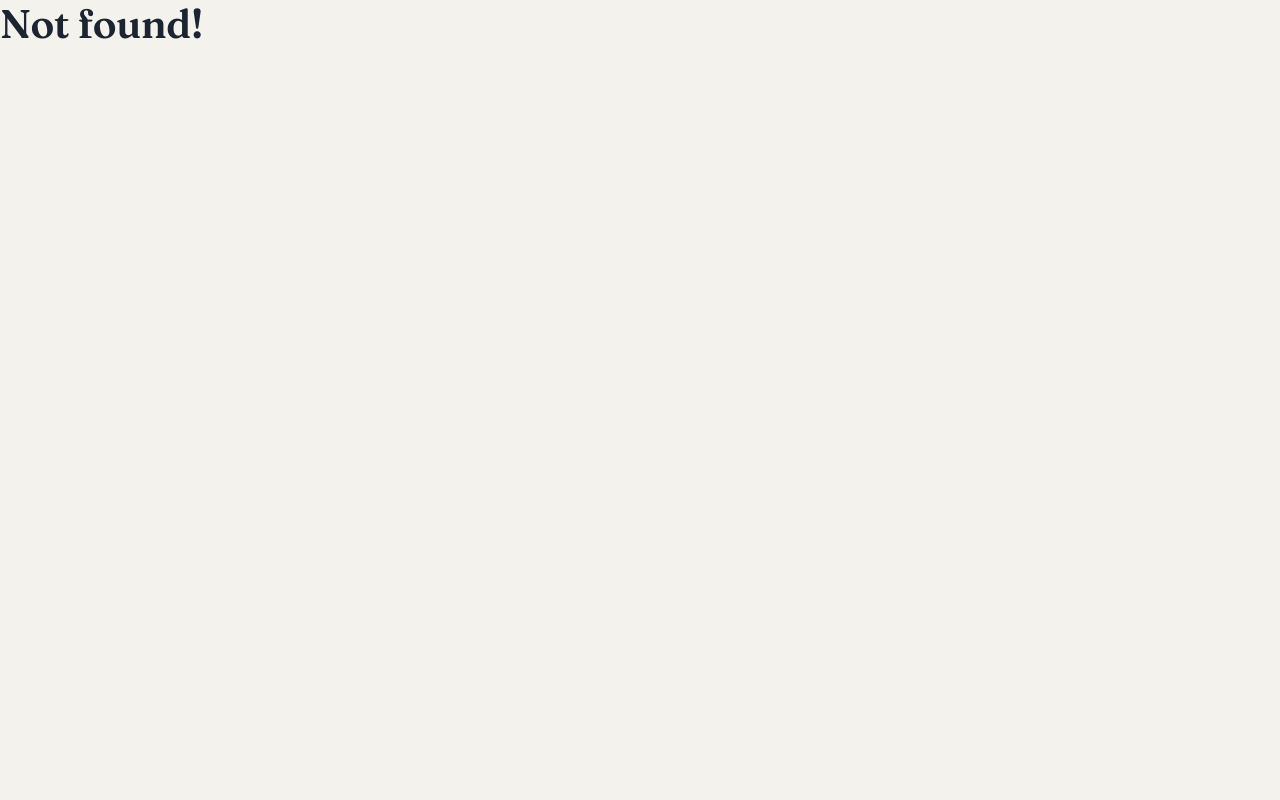
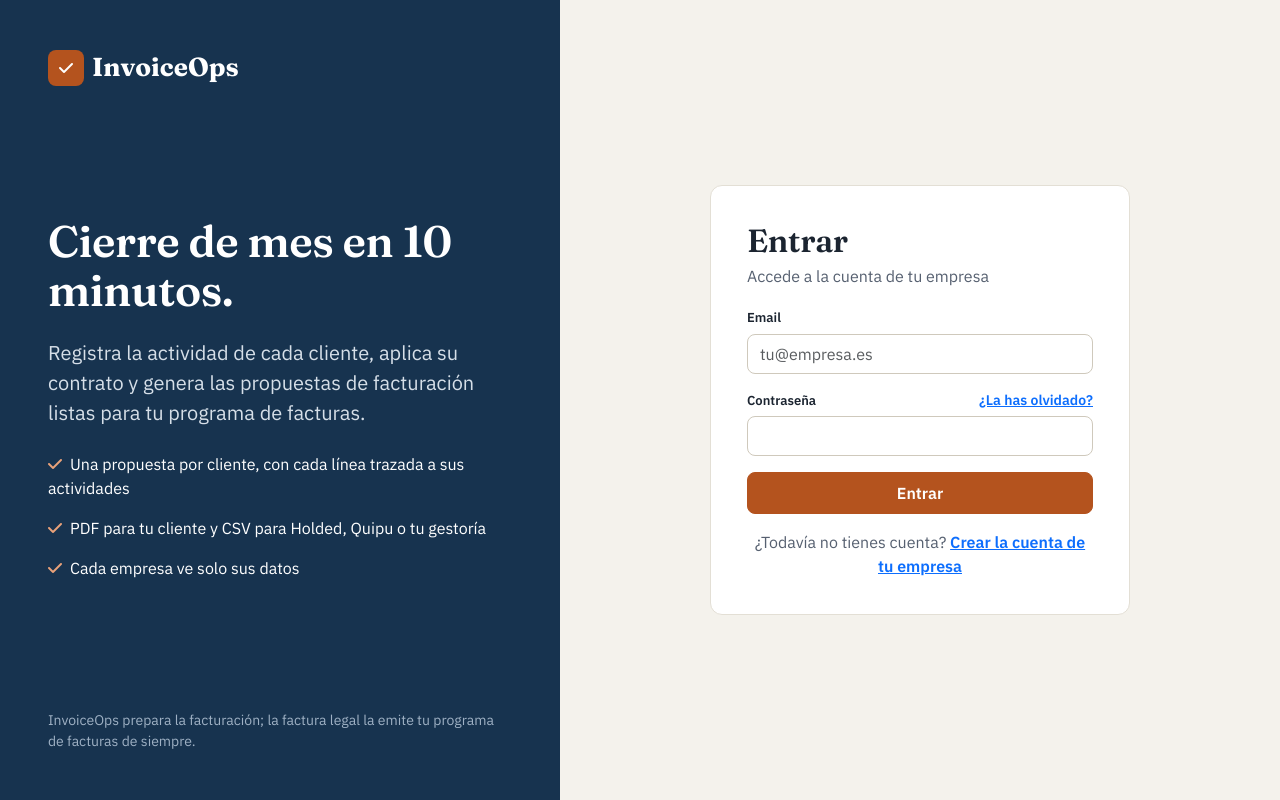
Before and after one commit to JulyBeiner/invoiceops-ai, a React app: page /login in a window 1280 px wide. Before the commit this address had no page. Built offline with nearby package versions, Linux system fonts and the light colour scheme.

Commit message:
Add auth layout and login page

```diff
--- a/src/front/index.css
+++ b/src/front/index.css
@@ -24,16 +24,27 @@ body {
   color: var(--io-text);
   -webkit-font-smoothing: antialiased;
 }
-h1, h2, h3, .io-display {
+h1,
+h2,
+h3,
+.io-display {
   font-family: Fraunces, Georgia, serif;
   font-weight: 600;
   letter-spacing: -0.01em;
 }
-.io-num { font-variant-numeric: tabular-nums; }
-.io-muted { color: var(--io-muted) !important; }
+.io-num {
+  font-variant-numeric: tabular-nums;
+}
+.io-muted {
+  color: var(--io-muted) !important;
+}
 
 /* Buttons */
-.btn { border-radius: 8px; font-weight: 600; padding: 0.5rem 1rem; }
+.btn {
+  border-radius: 8px;
+  font-weight: 600;
+  padding: 0.5rem 1rem;
+}
 .btn-primary {
   --bs-btn-bg: var(--io-accent);
   --bs-btn-border-color: var(--io-accent);
@@ -50,19 +61,41 @@ h1, h2, h3, .io-display {
   --bs-btn-hover-bg: var(--io-ground);
   --bs-btn-hover-border-color: #cfc9bc;
 }
-.btn-link { color: var(--io-navy); font-weight: 600; text-decoration: none; }
+.btn-link {
+  color: var(--io-navy);
+  font-weight: 600;
+  text-decoration: none;
+}
 
 /* Forms */
-.form-control, .form-select { border-radius: 8px; border-color: #cfc9bc; min-height: 40px; }
-.form-control:focus, .form-select:focus {
+.form-control,
+.form-select {
+  border-radius: 8px;
+  border-color: #cfc9bc;
+  min-height: 40px;
+  background-color: #ffffff;
+}
+.form-control:focus,
+.form-select:focus {
   border-color: var(--io-navy);
   box-shadow: 0 0 0 3px rgba(23, 51, 79, 0.15);
 }
-.form-label { font-size: 13px; font-weight: 600; margin-bottom: 6px; }
+.form-label {
+  font-size: 13px;
+  font-weight: 600;
+  margin-bottom: 6px;
+}
 
 /* Cards and tables */
-.card { border: 1px solid var(--io-border); border-radius: 12px; background: var(--io-surface); }
-.table { --bs-table-border-color: var(--io-line); margin-bottom: 0; }
+.card {
+  border: 1px solid var(--io-border);
+  border-radius: 12px;
+  background: var(--io-surface);
+}
+.table {
+  --bs-table-border-color: var(--io-line);
+  margin-bottom: 0;
+}
 .table th {
   font-size: 12px;
   font-weight: 600;
@@ -72,8 +105,13 @@ h1, h2, h3, .io-display {
   border-bottom: 1px solid var(--io-border);
   white-space: nowrap;
 }
-.table td { vertical-align: middle; font-size: 14px; }
-.table tr.io-selected td { background: #eef3f8; }
+.table td {
+  vertical-align: middle;
+  font-size: 14px;
+}
+.table tr.io-selected td {
+  background: #eef3f8;
+}
 
 /* Status badges */
 .io-badge {
@@ -87,14 +125,32 @@ h1, h2, h3, .io-display {
   font-weight: 600;
   white-space: nowrap;
 }
-.io-badge-amber { background: #fcf0d6; color: #7a4e0b; }
-.io-badge-green { background: #e1f2e8; color: #1f6b45; }
-.io-badge-navy { background: #e4ebf3; color: var(--io-navy); }
-.io-badge-gray { background: #eceae3; color: var(--io-muted); }
-.io-badge-red { background: #fbe5e1; color: #9b2c1b; }
+.io-badge-amber {
+  background: #fcf0d6;
+  color: #7a4e0b;
+}
+.io-badge-green {
+  background: #e1f2e8;
+  color: #1f6b45;
+}
+.io-badge-navy {
+  background: #e4ebf3;
+  color: var(--io-navy);
+}
+.io-badge-gray {
+  background: #eceae3;
+  color: var(--io-muted);
+}
+.io-badge-red {
+  background: #fbe5e1;
+  color: #9b2c1b;
+}
 
 /* App layout: sidebar + main */
-.io-app { display: flex; min-height: 100vh; }
+.io-app {
+  display: flex;
+  min-height: 100vh;
+}
 .io-sidebar {
   width: 232px;
   flex-shrink: 0;
@@ -108,7 +164,14 @@ h1, h2, h3, .io-display {
   top: 0;
   height: 100vh;
 }
-.io-brand { display: flex; align-items: center; gap: 10px; padding: 0 6px; color: #ffffff; text-decoration: none; }
+.io-brand {
+  display: flex;
+  align-items: center;
+  gap: 10px;
+  padding: 0 6px;
+  color: #ffffff;
+  text-decoration: none;
+}
 .io-brand-mark {
   width: 30px;
   height: 30px;
@@ -118,8 +181,16 @@ h1, h2, h3, .io-display {
   align-items: center;
   justify-content: center;
 }
-.io-brand-name { font-family: Fraunces, Georgia, serif; font-size: 21px; font-weight: 700; }
-.io-nav { display: flex; flex-direction: column; gap: 4px; }
+.io-brand-name {
+  font-family: Fraunces, Georgia, serif;
+  font-size: 21px;
+  font-weight: 700;
+}
+.io-nav {
+  display: flex;
+  flex-direction: column;
+  gap: 4px;
+}
 .io-nav a {
   display: flex;
   align-items: center;
@@ -132,10 +203,22 @@ h1, h2, h3, .io-display {
   font-weight: 500;
   text-decoration: none;
 }
-.io-nav a:hover { background: rgba(255, 255, 255, 0.08); color: #ffffff; }
-.io-nav a.active { background: rgba(255, 255, 255, 0.14); color: #ffffff; }
-.io-nav i { width: 20px; text-align: center; }
-.io-user { border-top: 1px solid rgba(255, 255, 255, 0.12); padding-top: 16px; }
+.io-nav a:hover {
+  background: rgba(255, 255, 255, 0.08);
+  color: #ffffff;
+}
+.io-nav a.active {
+  background: rgba(255, 255, 255, 0.14);
+  color: #ffffff;
+}
+.io-nav i {
+  width: 20px;
+  text-align: center;
+}
+.io-user {
+  border-top: 1px solid rgba(255, 255, 255, 0.12);
+  padding-top: 16px;
+}
 .io-avatar {
   width: 36px;
   height: 36px;
@@ -147,14 +230,42 @@ h1, h2, h3, .io-display {
   font-size: 13px;
   font-weight: 600;
 }
-.io-main { flex-grow: 1; min-width: 0; padding: 32px 40px; display: flex; flex-direction: column; gap: 24px; }
-.io-page-header { display: flex; align-items: flex-end; justify-content: space-between; gap: 24px; }
-.io-page-header h1 { font-size: 30px; line-height: 1.1; margin: 0; }
-.io-page-header p { margin: 6px 0 0; font-size: 14px; color: var(--io-muted); }
-.io-kpi-value { font-family: Fraunces, Georgia, serif; font-size: 34px; font-weight: 600; line-height: 1; }
+.io-main {
+  flex-grow: 1;
+  min-width: 0;
+  padding: 32px 40px;
+  display: flex;
+  flex-direction: column;
+  gap: 24px;
+}
+.io-page-header {
+  display: flex;
+  align-items: flex-end;
+  justify-content: space-between;
+  gap: 24px;
+}
+.io-page-header h1 {
+  font-size: 30px;
+  line-height: 1.1;
+  margin: 0;
+}
+.io-page-header p {
+  margin: 6px 0 0;
+  font-size: 14px;
+  color: var(--io-muted);
+}
+.io-kpi-value {
+  font-family: Fraunces, Georgia, serif;
+  font-size: 34px;
+  font-weight: 600;
+  line-height: 1;
+}
 
 /* Auth screens (login, register, forgot, reset) */
-.io-auth { display: flex; min-height: 100vh; }
+.io-auth {
+  display: flex;
+  min-height: 100vh;
+}
 .io-auth-panel {
   width: 46%;
   max-width: 560px;
@@ -165,15 +276,42 @@ h1, h2, h3, .io-display {
   justify-content: space-between;
   padding: 48px;
 }
-.io-auth-panel h1 { color: #ffffff; font-size: 44px; line-height: 1.1; }
-.io-auth-panel p { color: #d6dfe8; }
-.io-auth-form { flex-grow: 1; display: flex; align-items: center; justify-content: center; padding: 48px 24px; }
-.io-auth-card { width: 100%; max-width: 420px; padding: 36px; }
+.io-auth-panel h1 {
+  color: #ffffff;
+  font-size: 44px;
+  line-height: 1.1;
+}
+.io-auth-panel p {
+  color: #d6dfe8;
+}
+.io-auth-form {
+  flex-grow: 1;
+  display: flex;
+  align-items: center;
+  justify-content: center;
+  padding: 48px 24px;
+}
+.io-auth-card {
+  width: 100%;
+  max-width: 420px;
+  padding: 36px;
+}
 
 /* Toast (small notice, top right) */
-.io-toast { position: fixed; top: 20px; right: 20px; z-index: 1080; min-width: 260px; }
+.io-toast {
+  position: fixed;
+  top: 20px;
+  right: 20px;
+  z-index: 1080;
+  min-width: 260px;
+}
 
 @media (max-width: 900px) {
-  .io-auth-panel, .io-sidebar { display: none; }
-  .io-main { padding: 20px; }
+  .io-auth-panel,
+  .io-sidebar {
+    display: none;
+  }
+  .io-main {
+    padding: 20px;
+  }
 }
--- /dev/null
+++ b/src/front/pages/AuthLayout.jsx
@@ -0,0 +1,50 @@
+import { Outlet } from "react-router-dom";
+
+// Frame shared by login, register, forgot and reset pages: brand panel + card.
+export const AuthLayout = () => {
+    return (
+        <div className="io-auth">
+            <section className="io-auth-panel">
+                <div className="d-flex align-items-center gap-2">
+                    <span className="io-brand-mark" style={{ width: 36, height: 36 }}>
+                        <i className="fa-solid fa-check text-white"></i>
+                    </span>
+                    <span className="io-brand-name" style={{ fontSize: 26 }}>InvoiceOps</span>
+                </div>
+
+                <div>
+                    <h1 className="mb-4">Cierre de mes en 10 minutos.</h1>
+                    <p className="fs-5 mb-4">
+                        Registra la actividad de cada cliente, aplica su contrato y genera las
+                        propuestas de facturación listas para tu programa de facturas.
+                    </p>
+                    <ul className="list-unstyled d-flex flex-column gap-3 mb-0">
+                        <li>
+                            <i className="fa-solid fa-check me-2" style={{ color: "#e9a27a" }}></i>
+                            Una propuesta por cliente, con cada línea trazada a sus actividades
+                        </li>
+                        <li>
+                            <i className="fa-solid fa-check me-2" style={{ color: "#e9a27a" }}></i>
+                            PDF para tu cliente y CSV para Holded, Quipu o tu gestoría
+                        </li>
+                        <li>
+                            <i className="fa-solid fa-check me-2" style={{ color: "#e9a27a" }}></i>
+                            Cada empresa ve solo sus datos
+                        </li>
+                    </ul>
+                </div>
+
+                <p className="small mb-0" style={{ color: "#9fb1c4" }}>
+                    InvoiceOps prepara la facturación; la factura legal la emite tu programa de
+                    facturas de siempre.
+                </p>
+            </section>
+
+            <section className="io-auth-form">
+                <div className="card io-auth-card">
+                    <Outlet />
+                </div>
+            </section>
+        </div>
+    );
+};
--- /dev/null
+++ b/src/front/pages/Login.jsx
@@ -0,0 +1,89 @@
+import { useState } from "react";
+import { Link, useNavigate } from "react-router-dom";
+import { api, ApiError } from "../api";
+import useGlobalReducer from "../hooks/useGlobalReducer";
+
+export const Login = () => {
+    const { dispatch } = useGlobalReducer();
+    const navigate = useNavigate();
+    const [email, setEmail] = useState("");
+    const [password, setPassword] = useState("");
+    const [error, setError] = useState(null);
+    const [loading, setLoading] = useState(false);
+
+    const handleSubmit = async (event) => {
+        event.preventDefault();
+        setError(null);
+        setLoading(true);
+        try {
+            const data = await api("/auth/login", {
+                method: "POST",
+                body: { email, password },
+            });
+            dispatch({ type: "login", payload: data });
+            navigate("/");
+        } catch (err) {
+            if (err instanceof ApiError && err.status === 401) {
+                setError("Email o contraseña incorrectos.");
+            } else {
+                setError("No hemos podido entrar. Inténtalo de nuevo.");
+            }
+        } finally {
+            setLoading(false);
+        }
+    };
+
+    return (
+        <form onSubmit={handleSubmit} className="d-flex flex-column gap-3">
+            <div>
+                <h2 className="mb-1">Entrar</h2>
+                <p className="io-muted mb-0">Accede a la cuenta de tu empresa</p>
+            </div>
+
+            {error && (
+                <div className="alert alert-danger py-2 mb-0" role="alert">
+                    {error}
+                </div>
+            )}
+
+            <div>
+                <label htmlFor="email" className="form-label">Email</label>
+                <input
+                    id="email"
+                    type="email"
+                    className="form-control"
+                    placeholder="tu@empresa.es"
+                    autoComplete="username"
+                    value={email}
+                    onChange={(e) => setEmail(e.target.value)}
+                    required
+                />
+            </div>
+
+            <div>
+                <div className="d-flex justify-content-between align-items-baseline">
+                    <label htmlFor="password" className="form-label">Contraseña</label>
+                    <Link to="/forgot-password" className="small fw-semibold">¿La has olvidado?</Link>
+                </div>
+                <input
+                    id="password"
+                    type="password"
+                    className="form-control"
+                    autoComplete="current-password"
+                    value={password}
+                    onChange={(e) => setPassword(e.target.value)}
+                    required
+                />
+            </div>
+
+            <button type="submit" className="btn btn-primary" disabled={loading}>
+                {loading ? "Entrando…" : "Entrar"}
+            </button>
+
+            <p className="text-center io-muted mb-0">
+                ¿Todavía no tienes cuenta?{" "}
+                <Link to="/register" className="fw-semibold">Crear la cuenta de tu empresa</Link>
+            </p>
+        </form>
+    );
+};
--- a/src/front/routes.jsx
+++ b/src/front/routes.jsx
@@ -1,30 +1,32 @@
-// Import necessary components and functions from react-router-dom.
-
 import {
   createBrowserRouter,
   createRoutesFromElements,
   Route,
 } from "react-router-dom";
-import { Layout } from "./pages/Layout";
-import { Home } from "./pages/Home";
-import { Single } from "./pages/Single";
-import { Demo } from "./pages/Demo";
+import { AuthLayout } from "./pages/AuthLayout";
+import { Login } from "./pages/Login";
+
+const NotFound = () => (
+  <div className="p-5">
+    <h1>Página no encontrada</h1>
+  </div>
+);
+
+// Temporary home until the app layout and dashboard exist.
+const Placeholder = () => (
+  <div className="p-5">
+    <h1>Inicio</h1>
+    <p>Has entrado. El menú y el panel llegan en el siguiente paso.</p>
+  </div>
+);
 
 export const router = createBrowserRouter(
   createRoutesFromElements(
-    // CreateRoutesFromElements function allows you to build route elements declaratively.
-    // Create your routes here, if you want to keep the Navbar and Footer in all views, add your new routes inside the containing Route.
-    // Root, on the contrary, create a sister Route, if you have doubts, try it!
-    // Note: keep in mind that errorElement will be the default page when you don't get a route, customize that page to make your project more attractive.
-    // Note: The child paths of the Layout element replace the Outlet component with the elements contained in the "element" attribute of these child paths.
-
-      // Root Route: All navigation will start from here.
-      <Route path="/" element={<Layout />} errorElement={<h1>Not found!</h1>} >
-
-        {/* Nested Routes: Defines sub-routes within the BaseHome component. */}
-        <Route path= "/" element={<Home />} />
-        <Route path="/single/:theId" element={ <Single />} />  {/* Dynamic route for single items */}
-        <Route path="/demo" element={<Demo />} />
+    <Route errorElement={<NotFound />}>
+      <Route element={<AuthLayout />}>
+        <Route path="/login" element={<Login />} />
+      </Route>
+      <Route path="/" element={<Placeholder />} />
     </Route>
   )
 );
```
Lines whose indentation alone changed are shown as unchanged.
